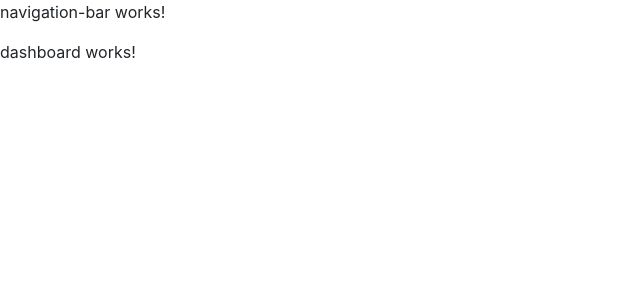
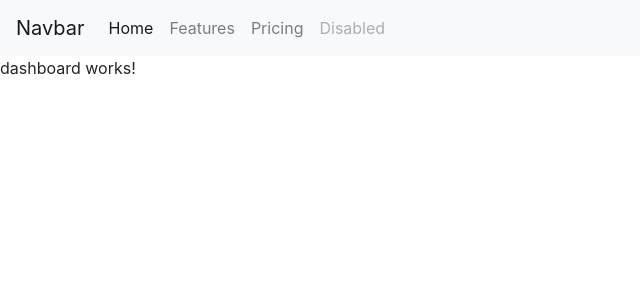
Before and after one commit to LaunchCodeLiftoffProjects/CountDown, an Angular app in the folder countDownFrontEnd/: page /dashboard in a window 1280 px wide. Shown: the top 300 px of the page, without its empty margins (0-640 px from the left). Built offline with nearby package versions, Linux system fonts and the light colour scheme.

Commit message:
added html for a navigation bar

```diff
--- a/countDownFrontEnd/src/app/navigation-bar/navigation-bar.component.html
+++ b/countDownFrontEnd/src/app/navigation-bar/navigation-bar.component.html
@@ -1 +1,14 @@
-<p>navigation-bar works!</p>
+<nav class="navbar navbar-expand-lg navbar-light bg-light">
+    <a class="navbar-brand" href="#">Navbar</a>
+    <button class="navbar-toggler" type="button" data-toggle="collapse" data-target="#navbarNavAltMarkup" aria-controls="navbarNavAltMarkup" aria-expanded="false" aria-label="Toggle navigation">
+      <span class="navbar-toggler-icon"></span>
+    </button>
+    <div class="collapse navbar-collapse" id="navbarNavAltMarkup">
+      <div class="navbar-nav">
+        <a class="nav-item nav-link active" href="#">Home <span class="sr-only">(current)</span></a>
+        <a class="nav-item nav-link" href="#">Features</a>
+        <a class="nav-item nav-link" href="#">Pricing</a>
+        <a class="nav-item nav-link disabled" href="#">Disabled</a>
+      </div>
+    </div>
+  </nav>
```
